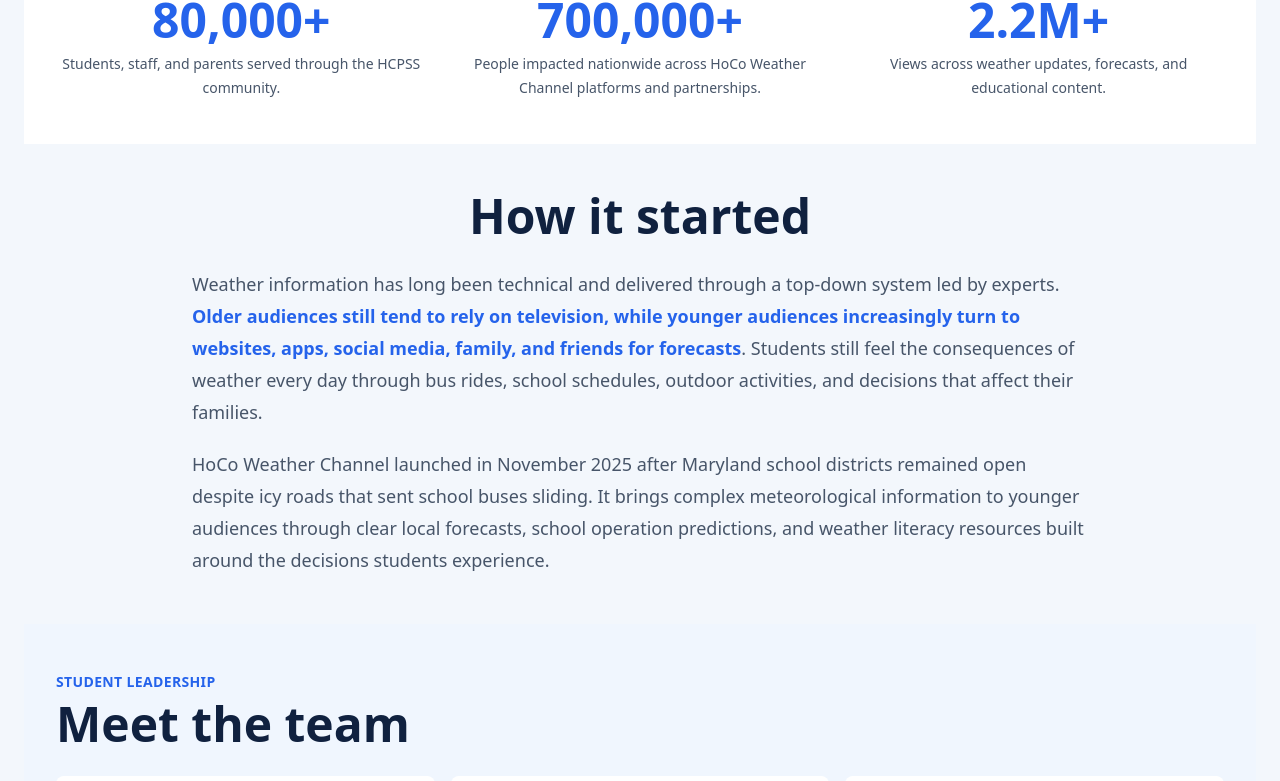
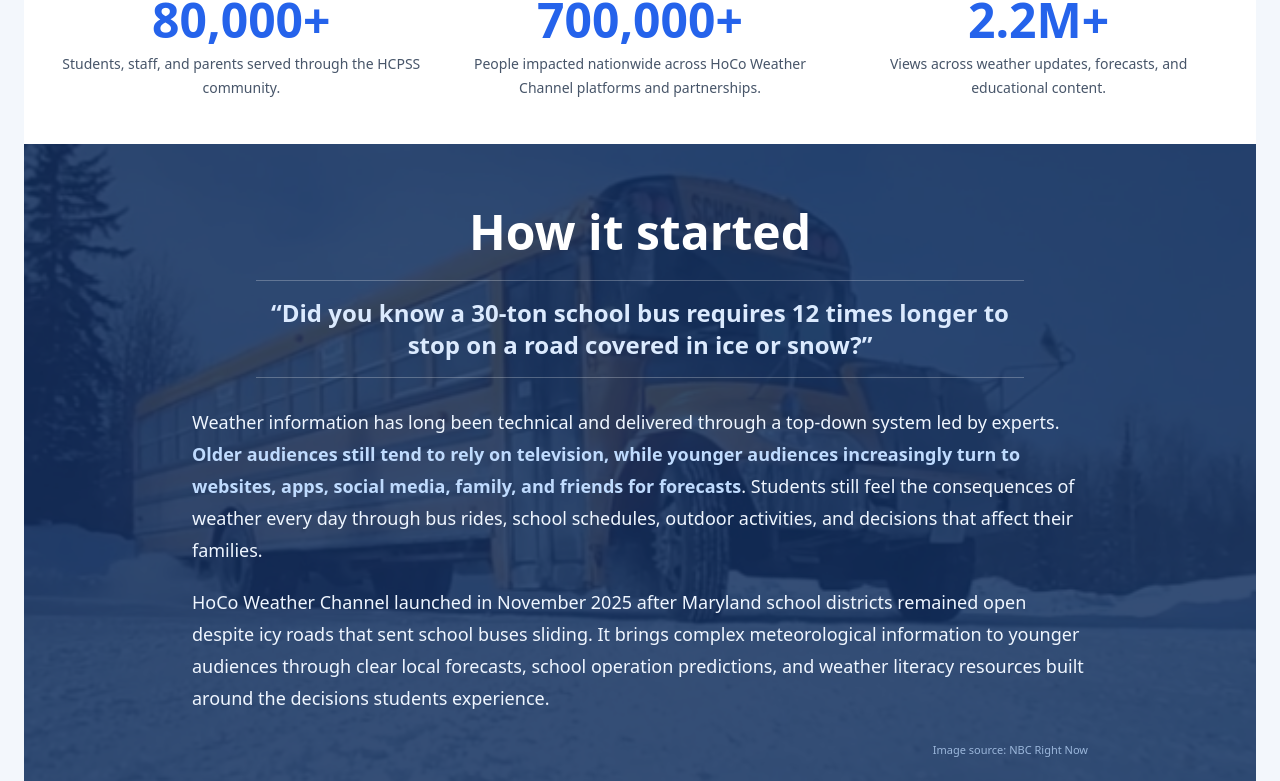
Before and after one commit to davidliu-2008/HoCoWX, a Next.js app: page /about in a window 1280 px wide. Shown: the part 441-1222 px from the top of the page. Built offline with nearby package versions, Linux system fonts and the light colour scheme.

Commit message:
Add winter bus origin backdrop

```diff
--- a/app/about/page.tsx
+++ b/app/about/page.tsx
@@ -70,14 +70,23 @@ export default function AboutPage() {
         </div>
       </section>
 
-      <section className="px-5 py-10 sm:px-8 sm:py-12">
+      <section className="relative isolate overflow-hidden bg-navy px-5 py-12 text-white sm:px-8 sm:py-16">
+        <img
+          src="/photography/about-school-bus-winter.png"
+          alt="A school bus traveling on a snow-covered road"
+          className="absolute inset-0 -z-20 h-full w-full object-cover object-center"
+        />
+        <div className="absolute inset-0 -z-10 bg-navy/85" aria-hidden="true" />
         <div className="mx-auto max-w-4xl text-center">
-          <h2 className="text-4xl font-black text-ink sm:text-5xl">How it started</h2>
+          <h2 className="text-4xl font-black text-white sm:text-5xl">How it started</h2>
+          <blockquote className="mx-auto mt-6 max-w-3xl border-y border-white/25 py-4 text-xl font-bold leading-8 text-blue-100 sm:text-2xl">
+            “Did you know a 30-ton school bus requires 12 times longer to stop on a road covered in ice or snow?”
+          </blockquote>
         </div>
-        <div className="mx-auto mt-7 max-w-4xl space-y-5 text-lg leading-8 text-slate-600">
+        <div className="mx-auto mt-7 max-w-4xl space-y-5 text-lg leading-8 text-blue-50">
           <p>
             Weather information has long been technical and delivered through a top-down system led by experts. {" "}
-            <a href="https://repository.library.noaa.gov/view/noaa/67719" target="_blank" rel="noreferrer" className="font-semibold text-bay hover:underline">
+            <a href="https://repository.library.noaa.gov/view/noaa/67719" target="_blank" rel="noreferrer" className="font-semibold text-blue-200 hover:underline">
               Older audiences still tend to rely on television, while younger audiences increasingly turn to websites, apps, social media, family, and friends for forecasts
             </a>
             . Students still feel the consequences of weather every day through bus rides, school schedules, outdoor activities, and decisions that affect their families.
@@ -86,6 +95,17 @@ export default function AboutPage() {
             HoCo Weather Channel launched in November 2025 after Maryland school districts remained open despite icy roads that sent school buses sliding. It brings complex meteorological information to younger audiences through clear local forecasts, school operation predictions, and weather literacy resources built around the decisions students experience.
           </p>
         </div>
+        <p className="mx-auto mt-7 max-w-4xl text-right text-[11px] text-blue-200/75">
+          Image source:{" "}
+          <a
+            href="https://www.nbcrightnow.com/news/school-buses-and-drivers-prepared-for-winter-safety/article_3606bcdc-fce3-11e8-96dc-4f63c5a8d3fa.html"
+            target="_blank"
+            rel="noreferrer"
+            className="hover:text-white hover:underline"
+          >
+            NBC Right Now
+          </a>
+        </p>
       </section>
 
       <section className="bg-blue-50/60 px-5 py-10 sm:px-8 sm:py-12">
```
Also changed, not shown: public/photography/about-school-bus-winter.png (added).
